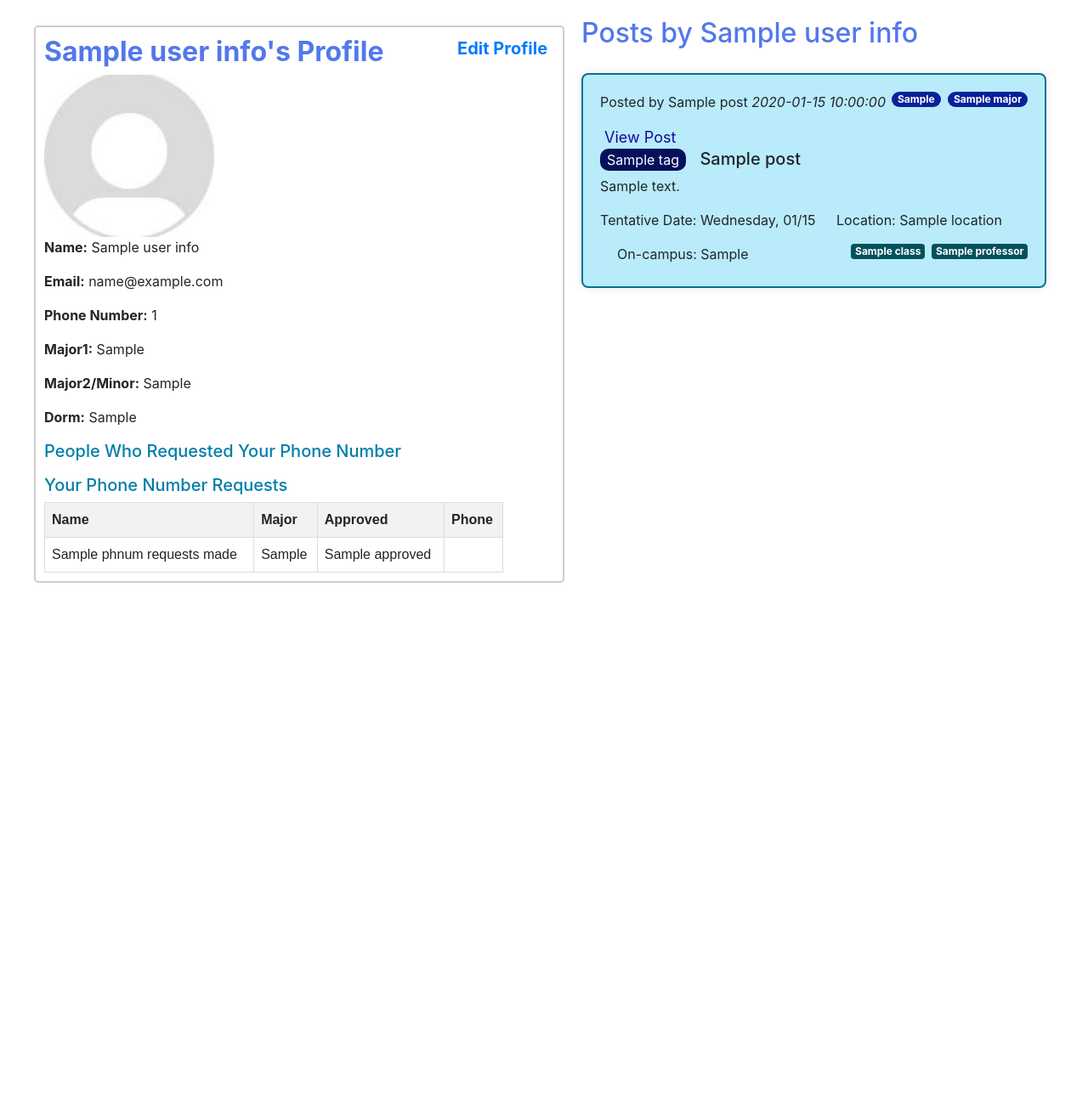
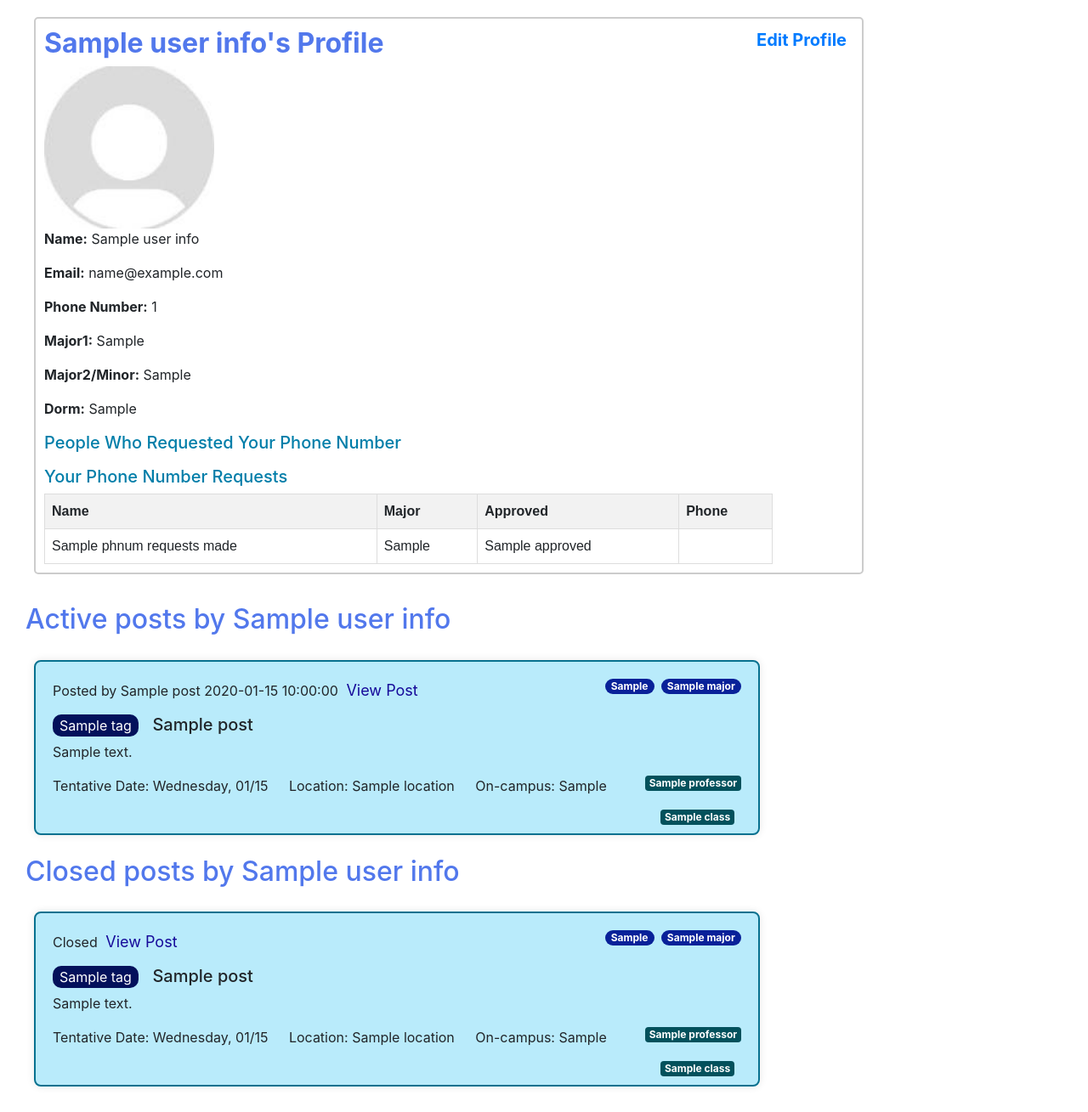
Before and after one commit to mspear1/coursebridge, a Flask app: template templates/profile.html in a window 1280 px wide. Shown: the part 81-1390 px from the top of the page at 85% size. Before the commit the page ends 767 px from the top, so only its background shows below. Run offline with Flask 3, Linux system fonts and the light colour scheme; the template is opened without the code that fills it: most values are stand-ins (such as "Sample title", 1, 10 or a date in 2020).

Commit message:
profiles after pulling from the latest

```diff
--- a/templates/profile.html
+++ b/templates/profile.html
@@ -8,11 +8,9 @@
 {% block title %} User Profile - {{ session['username'] }}{% endblock %}
 
 {% block content %}
-<div class="page-container">
   <div class="profile-container">
     {% if session['id']==id %}
-    <span class="badge edit" style="font-size:20px;"><a href="{{url_for('update_profile', id=id)}}">Edit
-        Profile</a></span>
+    <span class="badge edit" style="font-size:20px;"><a href="{{url_for('update_profile', id=id)}}">Edit Profile</a></span>
     {% endif %}
   <h2><b>{{ user_info.name }}'s Profile</b></h2>
   <div>
@@ -21,7 +19,8 @@
                                     alt="{{ user_info.name }}'s profile picture">
 
     {% else %}
-      <img class="profile-picture" src="{{ url_for('static', filename='uploads/10.jpeg')}}" alt="profile picture">
+      <img class="profile-picture" src="{{ url_for('static', filename='uploads/10.jpeg')}}"
+                                      alt="profile picture">
           &nbsp &nbsp
     {% endif %}
     <p><b>Name:</b> {{ user_info.name }}</p>
@@ -86,23 +85,21 @@
 
 
 <div class="profile-stream-container">
-    {% if posts %}
-    <h2 style="margin-left:10px;">Posts by {{ user_info.name }}</h2>
-    {% for post in posts %}
-    <div class="post-container" style="width:95%;">
+  {% if active_posts %}
+  <br>
+  <h2>Active posts by {{ user_info.name }}</h2>
+  {% for post in active_posts %}
+    <div class="post-container" style="width:70%;">
       <div class="post-block">
         <p class="inline">Posted by {% if post.studentname %}{{post.studentname}}{% else %} Unknown {% endif %}
-          {% if post.timestamp %}<em>{{post.timestamp}}</em>{% endif %}</p>
+        {% if post.timestamp %}{{post.timestamp}}{% endif %}</p>
         {% if post.major %}<span class="badge badge-pill badge-primary">{{post.major}}</span>{% endif %}
         {% if post.major2_minor %}<span class="badge badge-pill badge-primary"
-          style="margin-right:8px;">{{post.major2_minor}}</span>
-        {% endif %}
-        <span><a class="view" href="{{url_for('display_post', pid=post.pid)}}">View Post</a></span>
+          style="margin-right:8px;">{{post.major2_minor}}</span>{% endif %}
         {% if post.id == session['id'] %}
         <span class="badge edit"><a href="{{url_for('update_post', pid=post.pid)}}">Edit Your Post</a></span>
         {% endif %}
-
-
+        <span><a class="view" href="{{url_for('display_post', pid=post.pid)}}">View Post</a></span>
       </div>
 
     <div class="post-block">
@@ -114,9 +111,7 @@
     <div class="post-block">
       <p class="inline">{% if post.date %} Tentative Date: {{post.date.strftime('%A, %m/%d')}} {% endif %}</p>
       <p class="inline" style="margin-left: 20px;">{% if post.location %}Location: {{post.location}} {% endif %}</p>
-        <p class="inline" style="margin-left: 20px;">{% if post.on_campus %}On-campus: {{post.on_campus}} {% endif %}
-        </p>
-
+      <p class="inline" style="margin-left: 20px;">{% if post.on_campus %}On-campus: {{post.on_campus}} {% endif %}</p>
 
       {% if post.professor %}<span class="badge badge-info">{{post.professor}} </span>{% endif %}
       {% if post.class %}<span class="badge badge-info" style="margin-right:8px;">{{post.class}} </span>{%
@@ -125,9 +120,52 @@
   </div>
   {% endfor %}
   {% else %}
-    <p>No posts found</p>
+  <h2>Active posts by {{ user_info.name }}</h2>
+  {% if id == session['id'] %}
+  <h4>You don't have any active posts. <span><a href="{{url_for('create_post')}}">Create a Post!</a></span></h4>
+  {% else %}
+  <p>{{ user_info.name }} doesn't have any active posts</p>
+  {% endif %}
   {% endif %}
 </div>
+
+{% if id == session['id'] %}
+  <div class="profile-stream-container">
+    {% if closed_posts %}
+    <br>
+    <h2>Closed posts by {{ user_info.name }}</h2>
+    {% for post in closed_posts %}
+    <div class="post-container" style="width:70%;">
+      <div class="post-block">
+        <p class="inline"> Closed </p>
+        {% if post.major %}<span class="badge badge-pill badge-primary">{{post.major}}</span>{% endif %}
+        {% if post.major2_minor %}<span class="badge badge-pill badge-primary"
+          style="margin-right:8px;">{{post.major2_minor}}</span>{% endif %}
+        {% if post.id == session['id'] %}
+        <span class="badge edit"><a href="{{url_for('update_post', pid=post.pid)}}">Edit Your Post</a></span>
+        {% endif %}
+        <span><a class="view" href="{{url_for('display_post', pid=post.pid)}}">View Post</a></span>
       </div>
 
+      <div class="post-block">
+        <span class="custom-badge">{{post.tag}}</span>
+        <h5 class="inline">{{post.title}}</h5>
+      </div>
+
+      <p>{{post.description}}</p>
+      <div class="post-block">
+        <p class="inline">{% if post.date %} Tentative Date: {{post.date.strftime('%A, %m/%d')}} {% endif %}</p>
+        <p class="inline" style="margin-left: 20px;">{% if post.location %}Location: {{post.location}} {% endif %}</p>
+        <p class="inline" style="margin-left: 20px;">{% if post.on_campus %}On-campus: {{post.on_campus}} {% endif %}</p>
+
+        {% if post.professor %}<span class="badge badge-info">{{post.professor}} </span>{% endif %}
+        {% if post.class %}<span class="badge badge-info" style="margin-right:8px;">{{post.class}} </span>{%
+        endif %}
+      </div>
+    </div>
+    {% endfor %}
+    {% endif %}
+  </div>
+{% endif %}
+
 {% endblock %}
```
Lines whose indentation alone changed are shown as unchanged.
